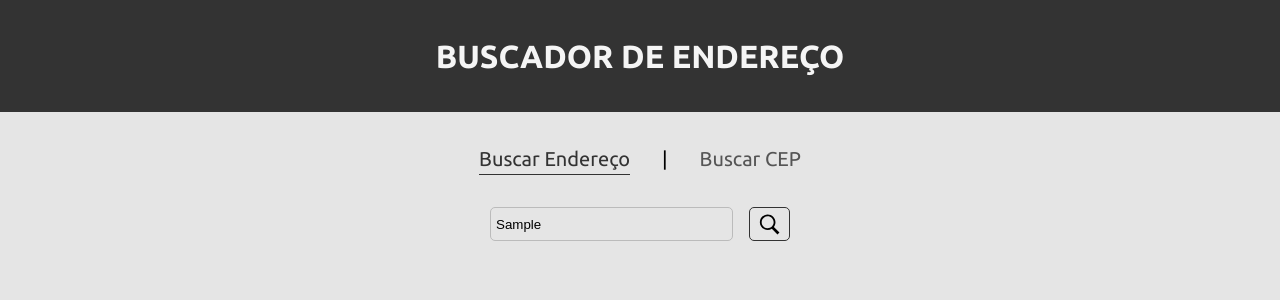
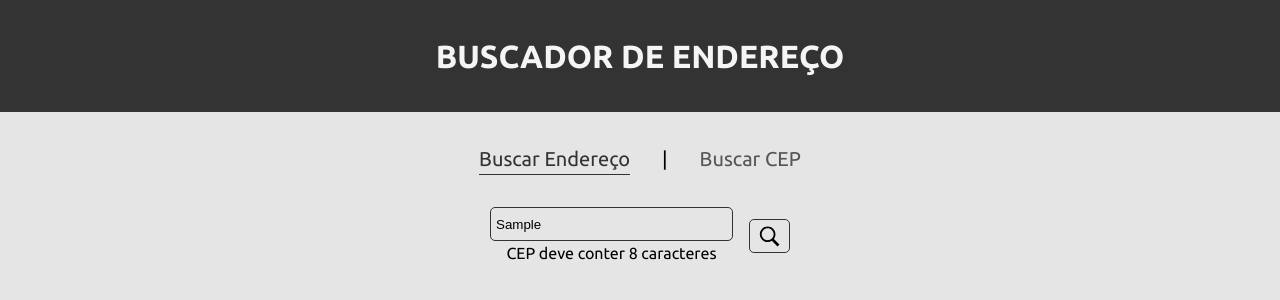
Before and after one commit to camilafbc/react-buscador-de-endereco, a React (Vite) app: page / in a window 1280 px wide. Both pictures are taken after typing "Sample" into the empty fields and a click on the button 769 px from the left and 224 px from the top of the page. Shown: the top 300 px of the page. Built offline with nearby package versions, Linux system fonts and the light colour scheme; no server answers.

Commit message:
adição do react-hook-form

```diff
--- a/package.json
+++ b/package.json
@@ -12,6 +12,7 @@
   "dependencies": {
     "react": "^18.2.0",
     "react-dom": "^18.2.0",
+    "react-hook-form": "^7.46.1",
     "react-router-dom": "^6.14.2"
   },
   "devDependencies": {
--- a/src/hooks/useAddress.js
+++ b/src/hooks/useAddress.js
@@ -2,7 +2,6 @@ import { useState } from "react";
 
 const useAddress = () => {
 
-    const [busca, setBusca] = useState("");
   const [resultado, setResultado] = useState();
 
   // faz a requisição à API
@@ -10,27 +9,24 @@ const useAddress = () => {
     const resposta = await fetch(`https://viacep.com.br/ws/${ent}/json/`);
     const saida = await resposta.json();
     return saida;
-
   };
 
   // trata a resposta da requisição
-    const handleSearch = (ev) => {
-        ev.preventDefault();
-        fetchAddress(busca).then((result) => {
-          if(result.erro){
-            setResultado("erro")
+  const handleSearch = (entrada) => {
+    fetchAddress(entrada)
+      .then((result) => {
+        if (result.erro) {
+          setResultado("erro");
         } else {
-          setResultado(result)}
-        });
+          setResultado(result);
+        }
+      })
   };
 
   return {
-        busca,
-        setBusca,
     resultado,
-        handleSearch
-    }
+    handleSearch,
+  };
+};
 
-}
-
-export default useAddress
+export default useAddress;
--- a/src/hooks/useZipCode.js
+++ b/src/hooks/useZipCode.js
@@ -1,12 +1,6 @@
 import { useState } from "react";
 
 const useZipCode = () => {
-
-  const [address, setAddress] = useState({
-    estado: "",
-    cidade: "",
-    logradouro: "",
-  });
 
   const [resultado, setResultado] = useState();
 
@@ -19,41 +13,26 @@ const useZipCode = () => {
     return saida;
   };
 
-//   cuida da atualização dos eventos do formulário (seleção e preenchimento)
-  const handleChange = (ev) => {
-    setAddress((current) => ({
-      ...current,
-      [ev.target.name]: ev.target.value,
-    }));
-    // console.log(address)
-  };
-
   //   trata a resposta da requisição
-  const handleSearch = (ev) => {
-    ev.preventDefault();
+  const handleSearch = (estado, cidade, rua) => {
     fetchCEP(
-      address.estado,
-      address.cidade,
-      address.logradouro.trim().split(" ").join(" ")
-    ).then((result) => {
+      estado,
+      cidade.trim(),
+      rua.trim()
+    )
+      .then((result) => {
         if (result.length === 0) {
           setResultado("none");
         } else {
           setResultado(result);
         }
-    }).catch((error) => {
-      setResultado("none")
-      console.log(error)
-    });
+      })
   };
 
   return {
-        address,
     resultado,
-        handleChange,
-        handleSearch
-    }
-
+    handleSearch,
+  };
 };
 
-export default useZipCode
+export default useZipCode;
--- a/src/index.css
+++ b/src/index.css
@@ -149,3 +149,13 @@ td {
   border: 0.25px solid #aaa;
   padding: 0.25rem;
 }
+
+.form_group {
+  display: flex;
+  flex-direction: column;
+  width: 100%;
+}
+
+.input-error {
+  outline: 1px solid rgb(255, 72, 72);
+}
--- a/src/pages/SearchAddress.jsx
+++ b/src/pages/SearchAddress.jsx
@@ -1,22 +1,37 @@
 import useAddress from "../hooks/useAddress.js";
 import Address from "../components/Address";
 import AddressTableRow from "../components/AddressTableRow";
+import { useForm } from "react-hook-form";
 
 function SearchAddress() {
-  const { busca, setBusca, resultado, handleSearch } = useAddress();
+
+  const {  resultado, handleSearch } = useAddress();
+
+  const { register, handleSubmit, formState: {errors} } = useForm()
+
+  const onSubmit = (data) => {
+    handleSearch(data.cep)
+  }
 
   return (
     <>
-      <form onSubmit={handleSearch} className="searchAdd_form">
-        <input
-          type="text"
-          name="entrada"
-          id="entrada"
-          value={busca}
-          placeholder="CEP"
-          required
-          onChange={(ev) => setBusca(ev.target.value)}
-        />
+      <form onSubmit={handleSubmit(onSubmit)} className="searchAdd_form">
+        <div className="form_group">
+          <input
+            type="text"
+            placeholder="CEP"
+            {...register("cep", {required: true, minLength: 8, pattern: /[0-9]/})}
+          />
+          {errors?.cep?.type === "required" && (
+            <p>Campo obrigatório</p>
+          )}
+          {errors?.cep?.type === "minLength" && (
+            <p>CEP deve conter 8 caracteres</p>
+          )}
+          {errors?.cep?.type === "pattern" && (
+            <p>CEP deve conter apenas números</p>
+          )}
+        </div>
         <button type="submit">
           <img src="/icons8-search.svg" alt="lupa-de-busca" />
         </button>
--- a/src/pages/SearchZipCode.jsx
+++ b/src/pages/SearchZipCode.jsx
@@ -1,26 +1,35 @@
 import Address from "../components/Address";
 import AddressTableRow from "../components/AddressTableRow";
 import useZipCode from "../hooks/useZipCode";
+import { useForm } from "react-hook-form";
 
 function SearchZipCode() {
 
-  const { address, resultado, handleChange, handleSearch } = useZipCode()
+  const {  resultado, handleChange, handleSearch } = useZipCode()
+
+  const { register, handleSubmit, formState: {errors}} = useForm();
+
+  const onSubmit = (data) => {
+    console.log(data)
+    handleSearch(data.estado, data.cidade, data.logradouro)
+  }
 
   return (
     <div>
-      <form
-        onSubmit={handleSearch}
-        className="searchZC_form"
-      >
+      <form onSubmit={handleSubmit(onSubmit)} className="searchZC_form">
         <div>
           <label htmlFor="estado">Estado:</label>
           <select
-           name="estado"
-           value={address.estado}
+          //  name="estado"
+          //  value={address.estado}
            onChange={handleChange}
-           required
+          //  required
+          {...register("estado", {
+            required: true,
+            validate: (value) => value != 0
+          })}
           >
-            <option value="">Selecione</option>
+            <option value="0">Selecione</option>
             <option value="AC">Acre</option>
             <option value="AL">Alagoas</option>
             <option value="AP">Amapá</option>
@@ -49,33 +58,51 @@ function SearchZipCode() {
             <option value="SE">Sergipe</option>
             <option value="TO">Tocantins</option>
           </select>
+          {errors?.estado?.type === "required" && (
+            <span>Estado é obrigatório!</span>
+          )}
+          {errors?.estado?.type === "validate" && (
+            <span>Estado não selecionado!</span>
+          )}
         </div>
 
         <div>
           <label htmlFor="cidade">Cidade:</label>
-          <input
-            type="text"
-            name="cidade"
-            value={address.cidade}
-            onChange={handleChange}
-            required
-          />
+          <div className="form_group">
+            <input
+            className={errors?.cidade && "input-error"}
+              type="text"
+              {...register("cidade", {
+                required: true,
+                minLength: 3
+              })}
+            />
+            {errors?.cidade?.type === "required" && (
+              <span>Cidade é obrigatório!</span>
+            )}
+            {errors?.cidade?.type === "minLength" && (
+              <span>Cidade deve conter mais de 3 caracteres!</span>
+            )}
+          </div>
         </div>
 
         <div>
           <label htmlFor="logradouro">Rua:</label>
           <input
            type="text"
-           name="logradouro"
-           value={address.logradouro}
-           onChange={handleChange}
-           required
+          {...register("logradouro", {
+            required: true,
+            minLength: 3
+          })}
           />
+          {errors?.logradouro?.type === "required" && (
+            <span>Logradouro é obrigatório!</span>
+          )}
+          {errors?.logradouro?.type === "minLength" && (
+            <span>Logradouro deve conter mais de 3 caracteres!</span>
+          )}
         </div>
-
-        <button
-          type="submit"
-        >
+        <button type="submit">
           <img src="/icons8-search.svg" alt="lupa-de-busca" />
         </button>
       </form>
```
Also changed, not shown: src/components/Address.jsx (+5 -4 lines), 1 other file (tests, documents, lock files or other folders). Lines whose indentation alone changed are shown as unchanged.
